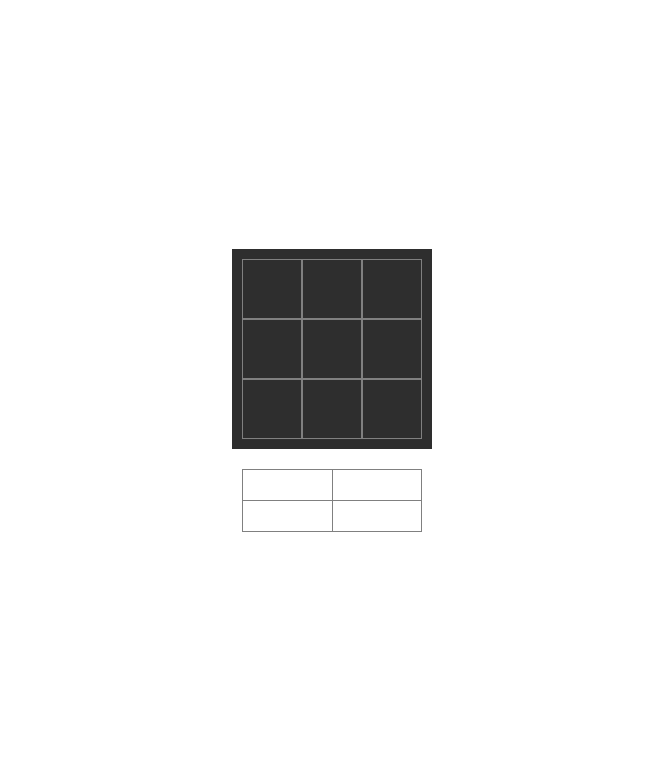
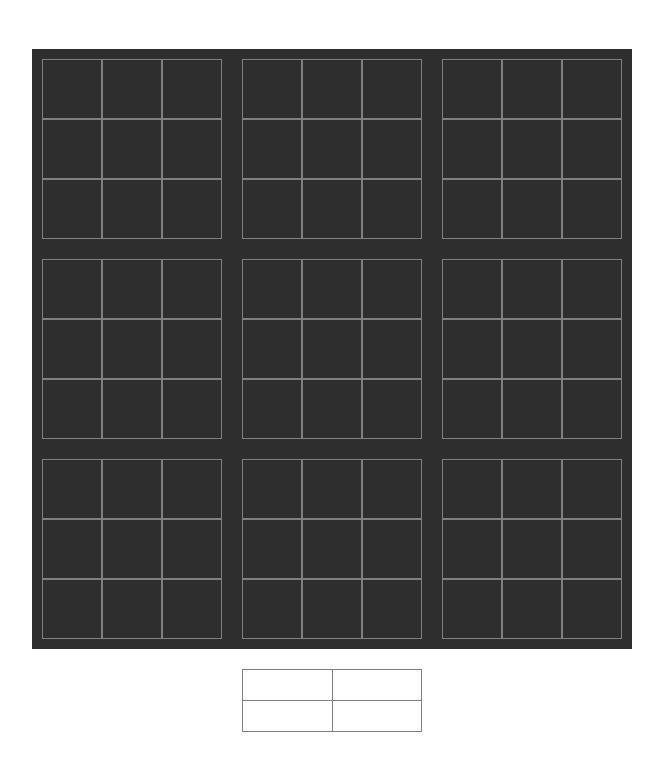
Before and after one commit to DevEmad007/super-tic-tac-toe, a React (Vite) app: page / in a window 1280 px wide. Shown: the top 770 px of the page, without its empty margins (308-971 px from the left). Built offline with nearby package versions, Linux system fonts and the light colour scheme.

Commit message:
sec commit

```diff
--- a/src/components/Game.jsx
+++ b/src/components/Game.jsx
@@ -1,65 +1,25 @@
-import React from 'react';
-import Cell from './Cell';
-import { useState,useEffect } from 'react';
-
+import GameBox from "./GameBox";
+import { useState } from "react";
 
 const Game = () => {
-    const [ cell,setCell ] = useState(Array(9).fill(null));
+    const [ bigBox,setBigBox ] = useState(Array(9).fill(null));
     const [ XsTurn,setXsTurn ] = useState(true);
-
-    const checkWinner = () => {
-        const lines = [
-            [ 0,1,2 ],
-            [ 3,4,5 ],
-            [ 6,7,8 ],
-            [ 0,3,6 ],
-            [ 1,4,7 ],
-            [ 2,5,8 ],
-            [ 0,4,8 ],
-            [ 2,4,6 ],
-        ];
-
-        for (let i = 0; i < lines.length; i++) {
-            const [ a,b,c ] = lines[ i ];
-            if (cell[ a ] && cell[ a ] === cell[ b ] && cell[ a ] === cell[ c ]) {
-                alert(cell[ a ] + 'winner');
-            }
-        }
-        return null;
-    };
-
-    useEffect(() => {
-        checkWinner(cell);
-    },[ cell ]);
-
-    const handleClick = (e) => {
-        setXsTurn(!XsTurn);
-        if (XsTurn) {
-            setCell(prev => {
-                const newArray = [ ...prev ];
-                newArray[ e ] = 'X';
-                return newArray;
-            });
-        }
-        else {
-            setCell(prev => {
-                const newArray = [ ...prev ];
-                newArray[ e ] = 'O';
-                return newArray;
-            });
-        }
-    };
-    console.log(cell);
-
+    const [ trigerRender,setTrigerRender ] = useState(1);
 
     return (
-        <div className='nineBox'>
-            {cell.map((cell,index) => <Cell
-                key={index}
-                handleClick={() => handleClick(index)}
-            >
-                {cell}
-            </Cell>)}
+        <div className="game">
+            {
+                bigBox.map((value,index) =>
+                    < GameBox
+                        XsTurn={XsTurn}
+                        setXsTurn={setXsTurn}
+                        id={index}
+                        setTrigerRender={setTrigerRender}
+                        key={index}
+                    />
+                )
+            }
+
         </div>
     );
 };
--- /dev/null
+++ b/src/components/GameBox.jsx
@@ -0,0 +1,91 @@
+import { Hidden } from '@mui/material';
+import Cell from './Cell';
+import { useState,useEffect,useRef } from 'react';
+
+
+const GameBox = ({ XsTurn,setXsTurn,id: boXId,setTrigerRender }) => {
+    const [ cell,setCell ] = useState(Array(9).fill(null));
+    const [ nxtPlayBox,setNxtPlayBox ] = useState('');
+    const [ firstTime,setFirstTime ] = useState(true);
+    const cellID = useRef();
+
+    const checkWinner = () => {
+        const lines = [
+            [ 0,1,2 ],
+            [ 3,4,5 ],
+            [ 6,7,8 ],
+            [ 0,3,6 ],
+            [ 1,4,7 ],
+            [ 2,5,8 ],
+            [ 0,4,8 ],
+            [ 2,4,6 ],
+        ];
+
+        for (let i = 0; i < lines.length; i++) {
+            const [ a,b,c ] = lines[ i ];
+            if (cell[ a ] && cell[ a ] === cell[ b ] && cell[ a ] === cell[ c ]) {
+                alert(cell[ a ] + 'winner');
+            }
+        }
+        return null;
+    };
+
+    const CheckBox = () => {
+
+        console.log(boXId);
+        console.log(cellID.current);
+        if (boXId == 0) {
+            if (cellID.current == 5) {
+                setNxtPlayBox(1);
+            }
+            if (cellID.current == 7) {
+                setNxtPlayBox(3);
+            }
+            if (cellID.current == 8) {
+                setNxtPlayBox(4);
+            }
+        }
+        setTrigerRender(e => e + 1);
+    };
+
+    useEffect(() => {
+        checkWinner();
+        CheckBox();
+    },[ cell ]);
+
+    const handleClick = (e) => {
+        setFirstTime(false);
+        cellID.current = e;
+        setXsTurn(!XsTurn);
+        if (XsTurn) {
+            setCell(prev => {
+                const newArray = [ ...prev ];
+                newArray[ e ] = 'X';
+                return newArray;
+            });
+        }
+        else {
+            setCell(prev => {
+                const newArray = [ ...prev ];
+                newArray[ e ] = 'O';
+                return newArray;
+            });
+        }
+    };
+    console.log(nxtPlayBox);
+    console.log(boXId);
+    return (
+        <div className='gameBox' >
+            <div className={`${firstTime ? 'hidden' :
+                nxtPlayBox == boXId ? 'layer' : 'hidden'}`}></div>
+            {cell.map((cell,index) => <Cell
+                key={index}
+                handleClick={() => handleClick(index)}
+            >
+                {cell}
+            </Cell>)}
+        </div>
+    );
+};
+
+export default GameBox;
--- a/src/index.css
+++ b/src/index.css
@@ -19,13 +19,20 @@
 
 .gameboard {
   width: 100%;
-  height: 100dvh;
+  min-height: 100dvh;
   display: grid;
   place-content: center;
   justify-items: center;
 }
 
-.nineBox {
+.game {
+  display: grid;
+  grid-template-columns: repeat(3,1fr);
+  grid-template-rows: repeat(3,1fr);
+}
+
+.gameBox {
+  position: relative;
   width: fit-content;
   height: max-content;
   padding: 10px;
@@ -33,6 +40,16 @@
   grid-template-columns: repeat(3,60px);
   grid-template-rows: repeat(3,60px);
   background-color: rgb(46, 46, 46);
+}
+
+.layer {
+  position: absolute;
+  inset: 0;
+  background-color: rgba(240, 248, 255, 0.199);
+}
+
+.hidden {
+  display: none;
 }
 
 .cell {
--- a/src/main.jsx
+++ b/src/main.jsx
@@ -4,7 +4,7 @@ import App from './App.jsx';
 import './index.css';
 
 ReactDOM.createRoot(document.getElementById('root')).render(
-  <React.StrictMode>
-    <App />
-  </React.StrictMode>
+  // <React.StrictMode>
+  <App />
+  /* </React.StrictMode> */
 );
```
